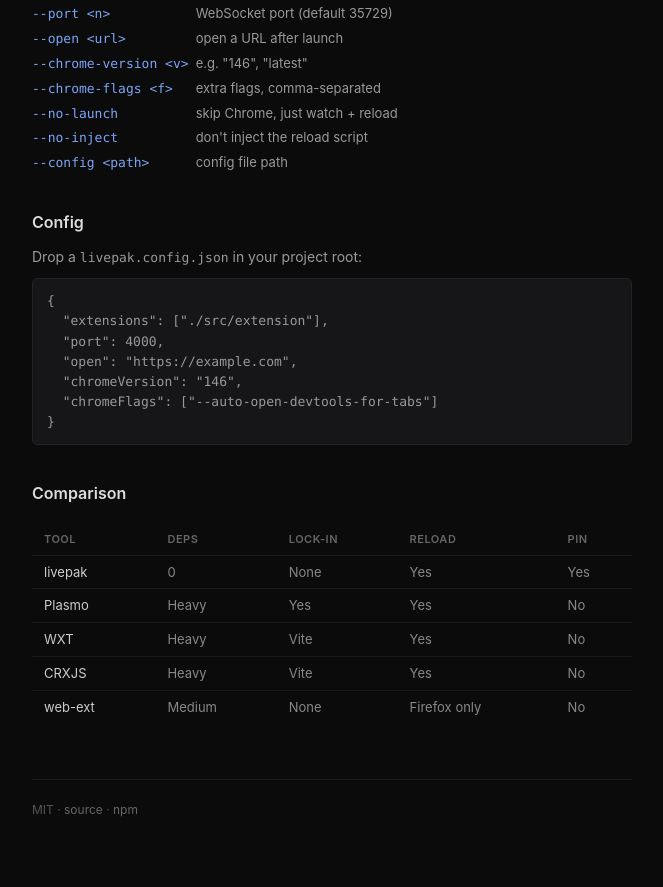
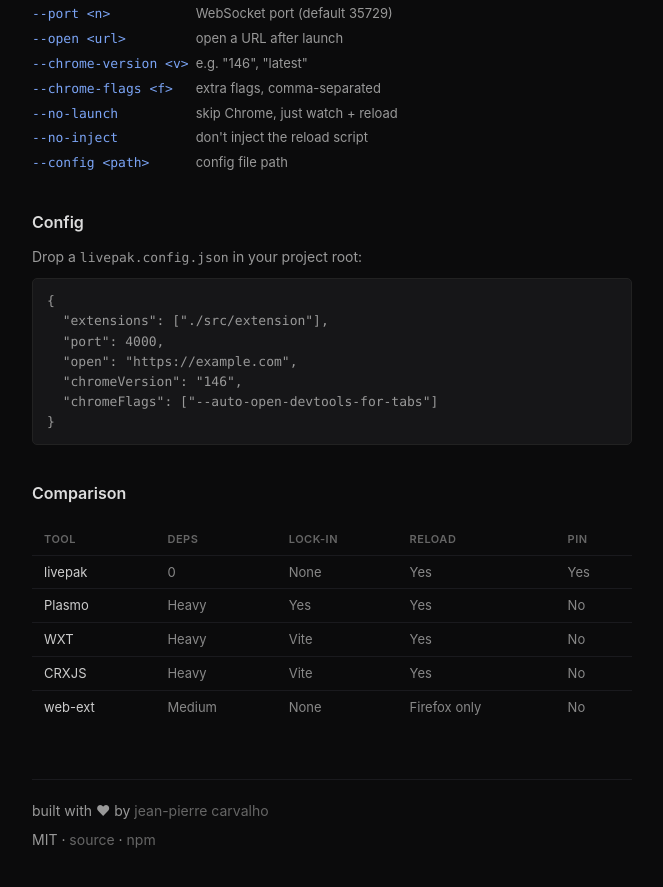
Before and after one commit to jeanpierrecarvalho/livepak, a browser extension: page docs/index.html in a window 1280 px wide. Shown: the part 1229-2116 px from the top of the page, without its empty margins (308-971 px from the left). Drawn offline with Linux system fonts and the light colour scheme.

Commit message:
docs: add footer attribution

```diff
--- a/docs/index.html
+++ b/docs/index.html
@@ -164,7 +164,10 @@
       </table>
     </div>
 
-    <footer>MIT &middot; <a href="https://github.com/jeanpierrecarvalho/livepak">source</a> &middot; <a href="https://www.npmjs.com/package/livepak">npm</a></footer>
+    <footer>
+      <p>built with &hearts; by <a href="https://jeanpierrecarvalho.pt">jean-pierre carvalho</a></p>
+      <p style="margin-top:6px">MIT &middot; <a href="https://github.com/jeanpierrecarvalho/livepak">source</a> &middot; <a href="https://www.npmjs.com/package/livepak">npm</a></p>
+    </footer>
   </div>
 </body>
 </html>
```
